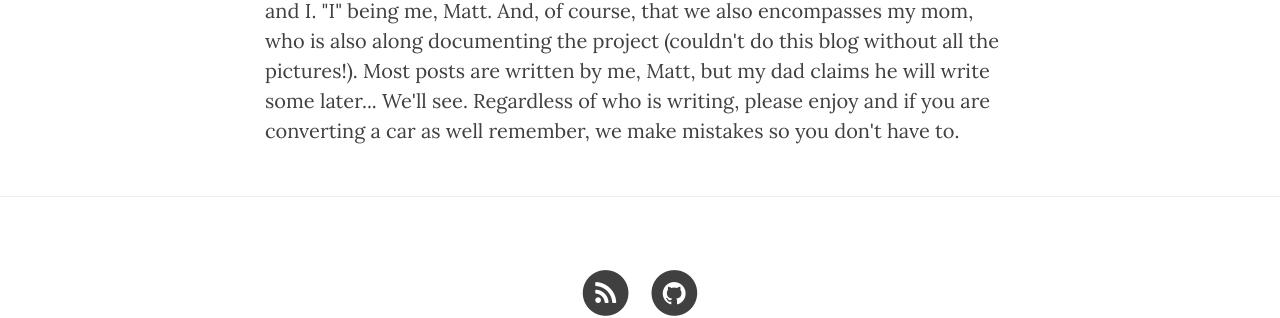
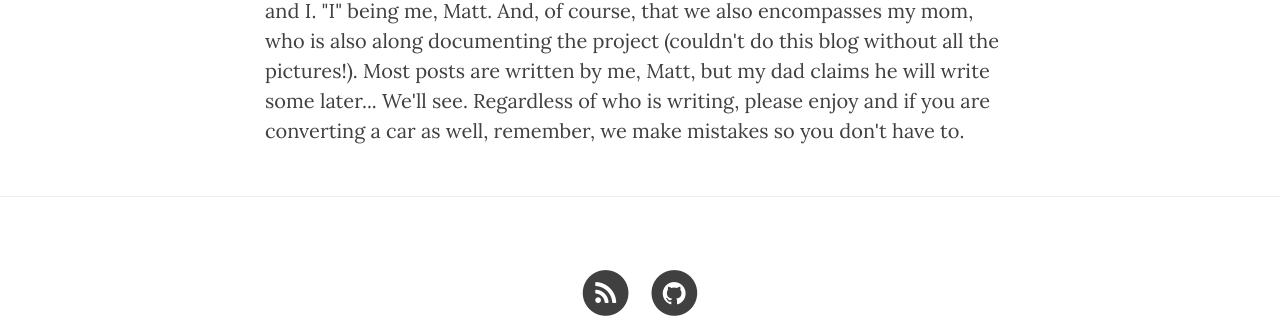
Before and after one commit to mattkelsey/EVBlog, a Jekyll site: the page built from about.html, in a window 1280 px wide and 900 px high, scrolled down 1871 px. Shown: the part 464-782 px from the top of the window. Built offline with Jekyll 4.4.1, drawn with Linux system fonts in a browser that asks for light colours; nearby versions of some CDN libraries; some of the changed text lies outside the part shown.

Commit message:
fix grammar one more time

```diff
--- a/about.html
+++ b/about.html
@@ -16,4 +16,4 @@ header-img: "img/about-bg.jpg"
 
 <p>I want to accomplish two things with this blog: record the journey of building the electric car and offer a more technical description of how we are making things work to help others who may be undertaking a similar project or are just interested in the process. Most of our posts will pertain to one of these two things, some favoring the technical side, while others may be more anecdotal (like my first few posts).</p>
 
-<p>Also, many may be confused by the use of the pronoun we interchanged with I. The reason for this is that most of this project is a collaboration between my dad and I. "I" being me, Matt. And, of course, that we also encompasses my mom, who is also along documenting the project (couldn't do this blog without all the pictures!). Most posts are written by me, Matt, but my dad claims he will write some later... We'll see. Regardless of who is writing, please enjoy and if you are converting a car as well remember, we make mistakes so you don't have to.</p>
+<p>Also, many may be confused by the use of the pronoun we interchanged with I. The reason for this is that most of this project is a collaboration between my dad and I. "I" being me, Matt. And, of course, that we also encompasses my mom, who is also along documenting the project (couldn't do this blog without all the pictures!). Most posts are written by me, Matt, but my dad claims he will write some later... We'll see. Regardless of who is writing, please enjoy and if you are converting a car as well, remember, we make mistakes so you don't have to.</p>
```
